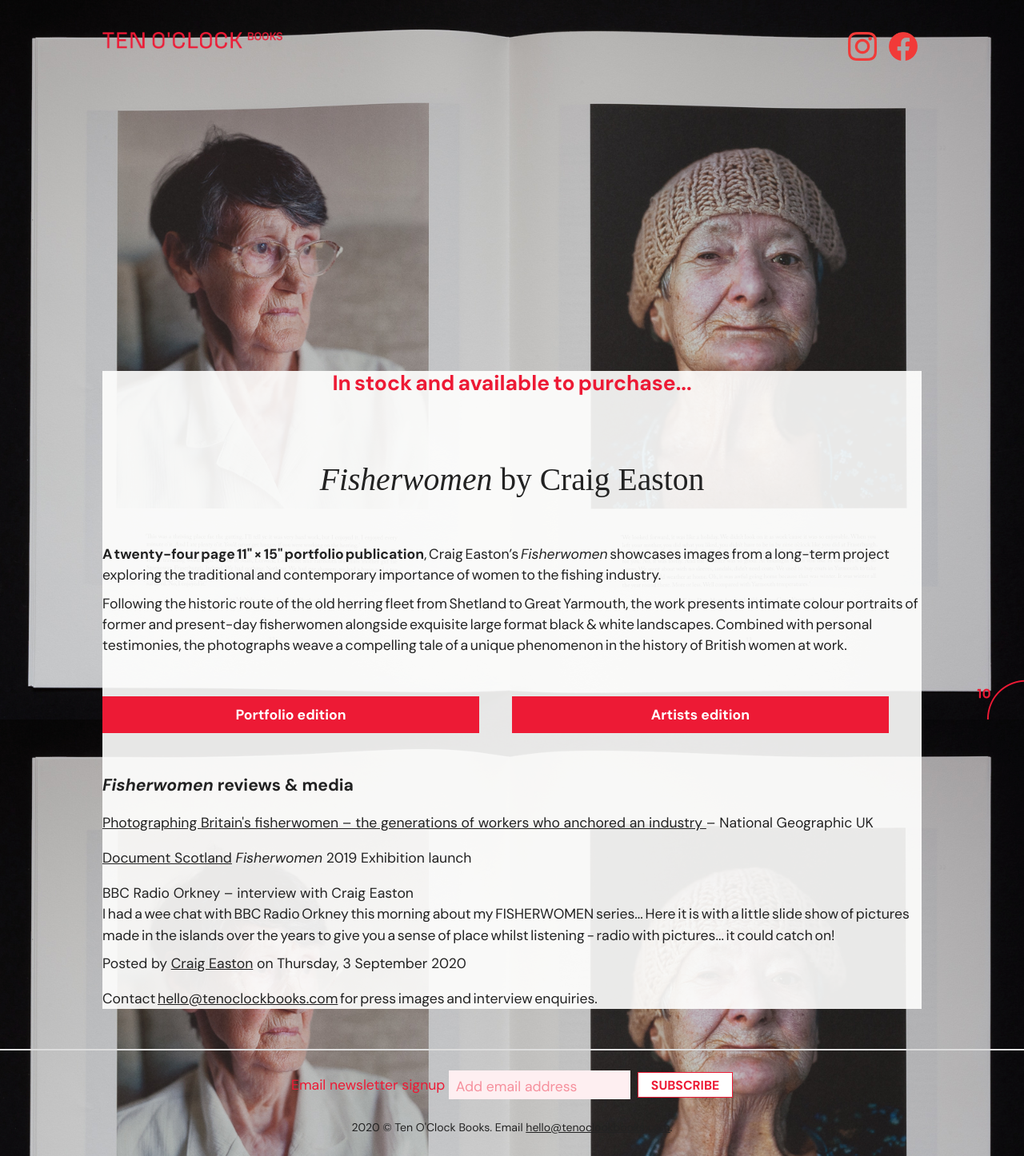
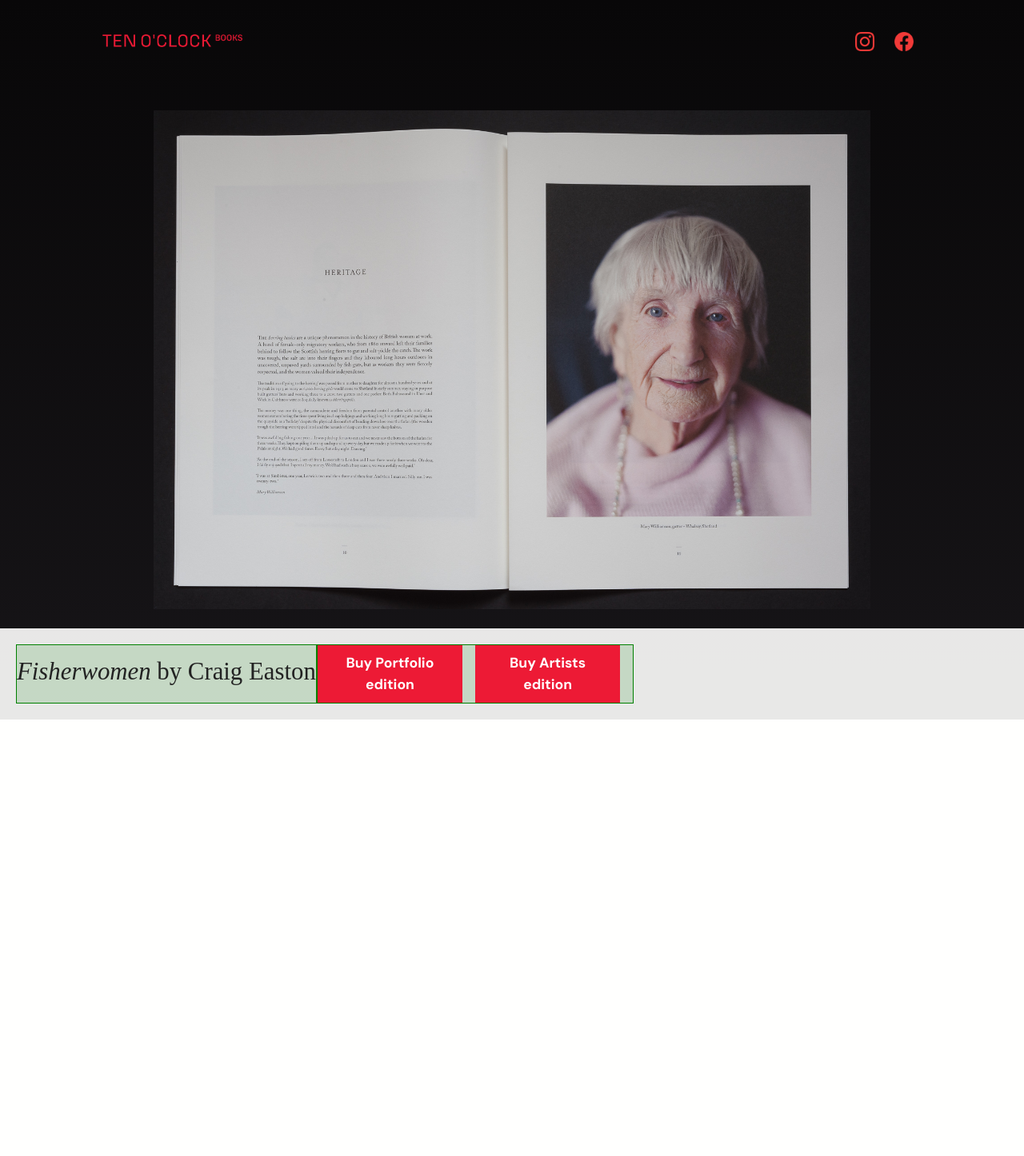
Before and after one commit to martincf/tenoclockbooks, a Jekyll site: the page built from index.md, in a window 1280 px wide. Shown: the whole page at 80% size. Built offline with Jekyll 4.4.1, drawn with Linux system fonts in a browser that asks for light colours; some web fonts are replaced; after the commit the page ends 900 px from its top, so only the background shows below that.

Commit message:
Removed footer; flexbox on cta; smaller bg

```diff
--- a/_includes/footer.html
+++ b/_includes/footer.html
@@ -24,5 +24,5 @@
 </form>
 </div>
 
-<p class="footer--copyright"><a href="#"><img class="logomark" src="{{ p.url | prepend: site.baseurl }}/assets/images/logomark.png" alt="Ten O'Clock Books" /></a>2020 &copy; Ten O'Clock Books. Email <a href="hello@tenoclockbooks.com">hello@tenoclockbooks.com</a>.</p>
+<p class="footer--copyright"><a href="#"><img class="logomark" src="{{ p.url | prepend: site.baseurl }}/assets/images/logomark.png" alt="Ten O'Clock Books" /></a>{{ site.time | date: '%Y' }} &copy; Ten O'Clock Books. Email <a href="hello@tenoclockbooks.com">hello@tenoclockbooks.com</a>.</p>
 </footer>
--- /dev/null
+++ b/_includes/header.html
@@ -0,0 +1,15 @@
+<header class="header">
+  <h1 class="title"><a href="/"><img class="title--logo" src="{{ p.url | prepend: site.baseurl }}/assets/images/logo-tenoclockbooks.png" alt="Ten O'Clock Books" /></a></h1>
+  <section class="follow">
+    <ul class="follow--links">
+      <li>
+        <a href="https://www.instagram.com/tenoclockbooks">
+          <img class="follow--icon" src="{{ p.url | prepend: site.baseurl }}/assets/images/icon--instagram.png" alt="Instagram" /></a>
+      </li>
+      <li>
+        <a href="https://www.facebook.com/tenoclockbooks">
+          <img class="follow--icon" src="{{ p.url | prepend: site.baseurl }}/assets/images/icon--facebook.png" alt="Facebook" /></a>
+      </li>
+    </ul>
+  </section>
+</header>
--- a/_layouts/default.html
+++ b/_layouts/default.html
@@ -1,40 +1,21 @@
 {% include head.html %}
   <body>
-    <div class="header-wrap">
-      <header class="header">
-        <h1 class="title"><a href="/"><img class="title--logo" src="{{ p.url | prepend: site.baseurl }}/assets/images/logo-tenoclockbooks.png" alt="Ten O'Clock Books" /></a></h1>
-        <section class="follow">
-          <ul class="follow--links">
-            <li>
-              <a href="https://www.instagram.com/tenoclockbooks">
-                <img class="follow--icon" src="{{ p.url | prepend: site.baseurl }}/assets/images/icon--instagram.png" alt="Instagram" /></a>
-            </li>
-            <li>
-              <a href="https://www.facebook.com/tenoclockbooks">
-                <img class="follow--icon" src="{{ p.url | prepend: site.baseurl }}/assets/images/icon--facebook.png" alt="Facebook" /></a>
-            </li>
-          </ul>
-        </section>
-      </header>
-    </div>
+    <main class="content">
 
-      <!-- <section class="hero">
-        Hero area
-      </section> -->
-
+    {% include header.html %}
     <div id="fb-root"></div>
     <script async defer crossorigin="anonymous" src="https://connect.facebook.net/en_GB/sdk.js#xfbml=1&version=v8.0" nonce="64wUnRhz"></script>
-    <main class="content">
 
       <section class="content-intro">
-        <p class="statement">
+        <!-- <p class="statement">
           {{ page.title }}
-        </p>
+        </p> -->
         {{ content }}
+
         {% if page.shipping == false and page.tags contains "home" %}
           <div class="purchase--wrap">
-          <button class="purchase-link"><a class="purchase-link--anchor" href="/fisherwomen_portfolio_edition">Portfolio edition</a></button>
-          <button class="purchase-link"><a class="purchase-link--anchor" href="/fisherwomen_artists_edition">Artists edition</a></button>
+            <button class="purchase-link"><a class="purchase-link--anchor" href="/fisherwomen_portfolio_edition">Buy Portfolio edition</a></button>
+            <button class="purchase-link"><a class="purchase-link--anchor" href="/fisherwomen_artists_edition">Buy Artists edition</a></button>
           </div>
 
         {% elsif page.shipping == true and page.tags contains "noshipping" %}
@@ -51,12 +32,11 @@
 
         {% endif %}
 
-      {% include reviews.html %}
+      <!-- {% include reviews.html %} -->
+      </section>
 
-      </section>
+      {% include footer.html %}
     </main>
 
-<!--End mc_embed_signup-->
-  {% include footer.html %}
   </body>
 </html>
--- a/_sass/_content.scss
+++ b/_sass/_content.scss
@@ -1,12 +1,32 @@
+.content {
+  min-height: 100%;
+  position: relative;
+}
 .content-intro--content {
   @include cf();
 }
+
+.statement {
+  font-size: 1em;
+  line-height: 1.2;
+  color: $red;
+  margin: 0 0 0;
+  font-weight: 700;
+
+  max-width: 100%;
+  @include mq(narrow) {
+    margin-top: 25px;
+  }
+}
+.statement + section > p {
+  margin-top: 50px;
+}
+
 h2 {
-  text-align: center;
   font-family: $headerFont;
-  font-size: 2.25em;
-  margin: 25px 0 50px;
-  padding-top: 50px;
+  font-size: 1.75em;
+  margin: 0 0;
+  padding-top: 10px;
   @include mq(small) {
     line-height: 1.2;
     font-size: 1.75em;
@@ -37,17 +57,26 @@ p {
 a {
   text-decoration: underline;
 }
-.content {
-}
+
 .content-intro {
-  max-width: 80%;
-  margin: 30% auto 0;
+  > *  {
+    @include show(green);
+  }
+  position: absolute;
+  display: flex;
+
+  width: 100%;
+  margin: 0 0 0;
+  box-sizing: border-box;
+  bottom: 0;
+  padding: 20px;
   background-color: transparentize($backgroundColor,0.1);
-
+  h2 {
+  }
   h3 {
     font-weight: 700;
     font-size: 1.2em;
-    margin: 25px 0 0;
+    margin: 0 0 0;
   }
   h3 img {
     display: block;
--- /dev/null
+++ b/_sass/_footer.scss
@@ -0,0 +1,25 @@
+footer {
+  margin: 50px auto 25px;
+  display: none;
+}
+.footer--copyright {
+  max-width: 640px;
+  text-align: center;
+  margin: 25px auto 25px;
+  font-size: .8em;
+  @include mq(small) {
+    max-width: 80%;
+  }
+}
+.logomark {
+  max-width: 64px;
+  position: fixed;
+  right: 0;
+  bottom: 0;
+  z-index: 1000;
+  @include transition();
+  &:hover {
+    transform: scale(1.2);
+  }
+
+}
--- /dev/null
+++ b/_sass/_mailchimp.scss
@@ -0,0 +1,67 @@
+// Mailchimp Form
+.mc_signup {
+  text-align: center;
+  margin: 25px auto 0;
+  padding: 0;
+  h2 {
+    font-size: 1em;
+    font-weight: 700;
+    display: inline-block;
+    margin: 0 1em 0 0;
+    padding-top: 0;
+    font-family: $bodyFont;
+  }
+}
+.mc_signup--elements {
+  display: inline-block;
+  background-color: white;
+  padding: 25px;
+
+}
+.mc_signup--elements * {
+  display: inline-block;
+  color: $red;
+  vertical-align: middle;
+
+  @include mq(small) {
+    display: block;
+    margin: 25px auto;
+    text-align: center;
+  }
+  input {
+    background-color: lighten($red,45%);
+    border: 1px solid $red;
+    border: none;
+    padding: .5em .5em .25em;
+    font-size: 1em;
+    font-family: $bodyFont;
+    line-height: 1;
+    color: $bodyColor;
+    &::placeholder {
+      color: lighten($red,25%);
+    }
+    &:-ms-input-placeholder { /* Internet Explorer 10-11 */
+      color: lighten($red,25%);
+    }
+    &::-ms-input-placeholder { /* Microsoft Edge */
+      color: lighten($red,25%);
+    }
+
+  }
+  .clear {}
+  .button {
+    color: $red;
+    background-color: #fff;
+    border: 1px solid $red;
+    font-weight: 700;
+    cursor: pointer;
+    text-transform: uppercase;
+    font-size: .9em;
+    padding: .5em 1em .35em;
+    @include transition();
+    &:hover {
+      transform: scale(1.05);
+    }
+
+  }
+}
--- a/_sass/_purchase.scss
+++ b/_sass/_purchase.scss
@@ -1,12 +1,12 @@
 .purchase--wrap {
-  margin: 25px auto;
+  // margin: 0 auto;
   @include cf();
 }
 .purchase-link {
   float: left;
   width: 46%;
   background-color: $red;
-  margin: 25px 2%;
+  margin: 0 2%;
   box-sizing: border-box;
   @include transition();
   &:hover {
--- a/_sass/main.scss
+++ b/_sass/main.scss
@@ -6,9 +6,13 @@
         "mixins",
         "content",
         "product",
-        "purchase";
+        "footer",
+        "purchase",
+        "mailchimp";
 
-
+html, body {
+  height:100%;
+}
 html {
   scroll-behavior: smooth;
 }
@@ -30,9 +34,9 @@ h1, h2, h3, h4, h5, h6, strong, b {
 // -- temp styles -- //
 body {
   text-align: left;
-  background-image: url(/assets/images/fisherwomen_hero3_dark.jpg), linear-gradient(180deg, #080708, #171518);
-  background-size: 100%;
-  background-position: 0 100px, 0 0;
+  background-image: url(/assets/images/fisherwomen_hero1.jpg), linear-gradient(180deg, #080708, #171518);
+  background-size: 70%,100%;
+  background-position: center center, 0 0;
   background-attachment: fixed;
   background-repeat: no-repeat;
   @include mq(small) {
@@ -54,7 +58,7 @@ body {
   }
 }
 .title--logo {
-  max-width: 225px;
+  max-width: 175px;
   border: none;
   @include transition();
   &:hover {
@@ -92,10 +96,10 @@ body {
 .follow--links li {
   display: inline-block;
   max-height: 48px;
-  margin: 0 5px;
+  margin: 0 10px;
 }
 .follow--icon {
-  max-height: 36px;
+  max-height: 24px;
   margin: 0;
   @include transition();
   &:hover {
@@ -103,115 +107,11 @@ body {
   }
 }
 
-.statement {
-  font-size: 1.5em;
-  line-height: 1.2;
-  color: $red;
-  margin: 100px 0 0;
-  text-align: center;
-  font-weight: 700;
-  max-width: 100%;
-  @include mq(narrow) {
-    margin-top: 25px;
-  }
-}
-.statement + section > p {
-  margin-top: 50px;
-}
-footer {
-  margin: 50px auto 25px;
-  border-top: 2px solid #ddd;
-}
-.footer--copyright {
-  max-width: 640px;
-  text-align: center;
-  margin: 25px auto 25px;
-  font-size: .8em;
-  @include mq(small) {
-    max-width: 80%;
-  }
-}
-.logomark {
-  max-width: 64px;
-  position: fixed;
-  right: 0;
-  bottom: 0;
-  z-index: 1000;
-  @include transition();
-  &:hover {
-    transform: scale(1.2);
-  }
-
-}
-
 .error {
   margin: 0 50px;
   font-weight: 700;
 }
-//Mailchimp Form
-.mc_signup {
-  text-align: center;
-  margin: 25px auto 0;
-  padding: 0;
-  h2 {
-    font-size: 1em;
-    font-weight: 700;
-    display: inline-block;
-    margin: 0 1em 0 0;
-    padding-top: 0;
-    font-family: $bodyFont;
-  }
-}
-.mc_signup--elements {
-  display: inline-block;
-}
-.mc_signup--elements * {
-  display: inline-block;
-  color: $red;
-  vertical-align: middle;
 
-  @include mq(small) {
-    display: block;
-    margin: 25px auto;
-    text-align: center;
-  }
-  input {
-    background-color: lighten($red,45%);
-    border: 1px solid $red;
-    border: none;
-    padding: .5em .5em .25em;
-    font-size: 1em;
-    font-family: $bodyFont;
-    line-height: 1;
-    color: $bodyColor;
-    &::placeholder {
-      color: lighten($red,25%);
-    }
-    &:-ms-input-placeholder { /* Internet Explorer 10-11 */
-      color: lighten($red,25%);
-    }
-    &::-ms-input-placeholder { /* Microsoft Edge */
-      color: lighten($red,25%);
-    }
-
-  }
-  .clear {}
-  .button {
-    color: $red;
-    background-color: #fff;
-    border: 1px solid $red;
-    font-weight: 700;
-    cursor: pointer;
-    text-transform: uppercase;
-    font-size: .9em;
-    padding: .5em 1em .35em;
-    @include transition();
-    &:hover {
-      transform: scale(1.05);
-    }
-
-  }
-}
 .alert {
   margin: 25px 0 50px;
   padding: 25px 25px;
--- a/index.md
+++ b/index.md
@@ -1,14 +1,13 @@
 ---
 layout: default
 title: "In stock and available to purchase..."
+subtitle: "Fisherwomen by Craig Easton"
 shipping: false
 tags: home
 ---
 
 ## _Fisherwomen_ by Craig Easton
 
-<!-- ### ![Fisherwomen](/assets/images/hero_fisherwomen4.jpg) -->
+<!-- __A twenty-four page 11&quot; &times; 15&quot; portfolio publication__, Craig Easton's _Fisherwomen_ showcases images from a long-term project exploring the traditional and contemporary importance of women to the fishing industry.
 
-__A twenty-four page 11&quot; &times; 15&quot; portfolio publication__, Craig Easton's _Fisherwomen_ showcases images from a long-term project exploring the traditional and contemporary importance of women to the fishing industry.
-
-Following the historic route of the old herring fleet from Shetland to Great Yarmouth, the work presents intimate colour portraits of former and present-day fisherwomen alongside exquisite large format black & white landscapes. Combined with personal testimonies, the photographs weave a compelling tale of a unique phenomenon in the history of British women at work.
+Following the historic route of the old herring fleet from Shetland to Great Yarmouth, the work presents intimate colour portraits of former and present-day fisherwomen alongside exquisite large format black & white landscapes. Combined with personal testimonies, the photographs weave a compelling tale of a unique phenomenon in the history of British women at work. -->
```
Also changed, not shown: 8 other files. Lines whose indentation alone changed are shown as unchanged.
